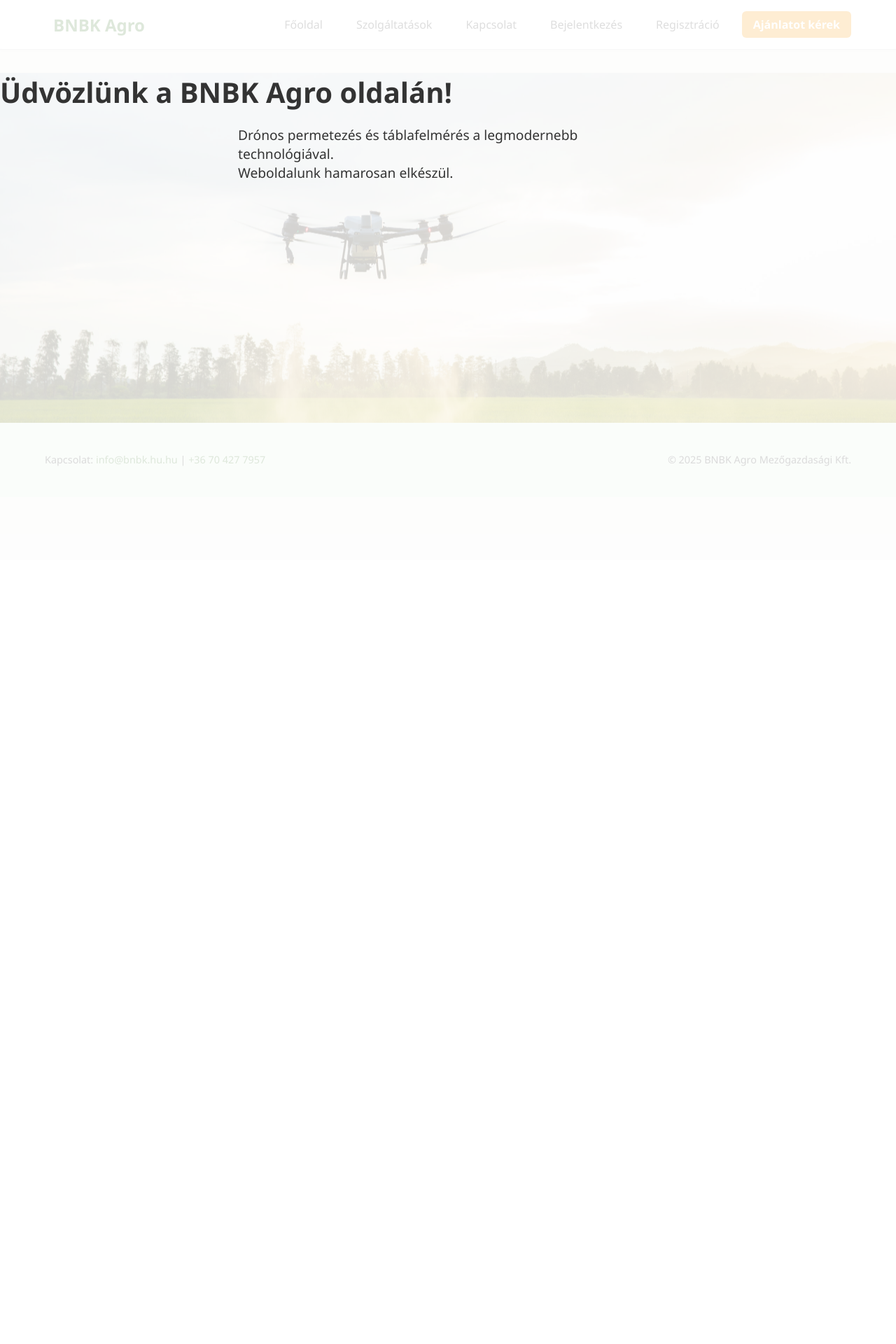
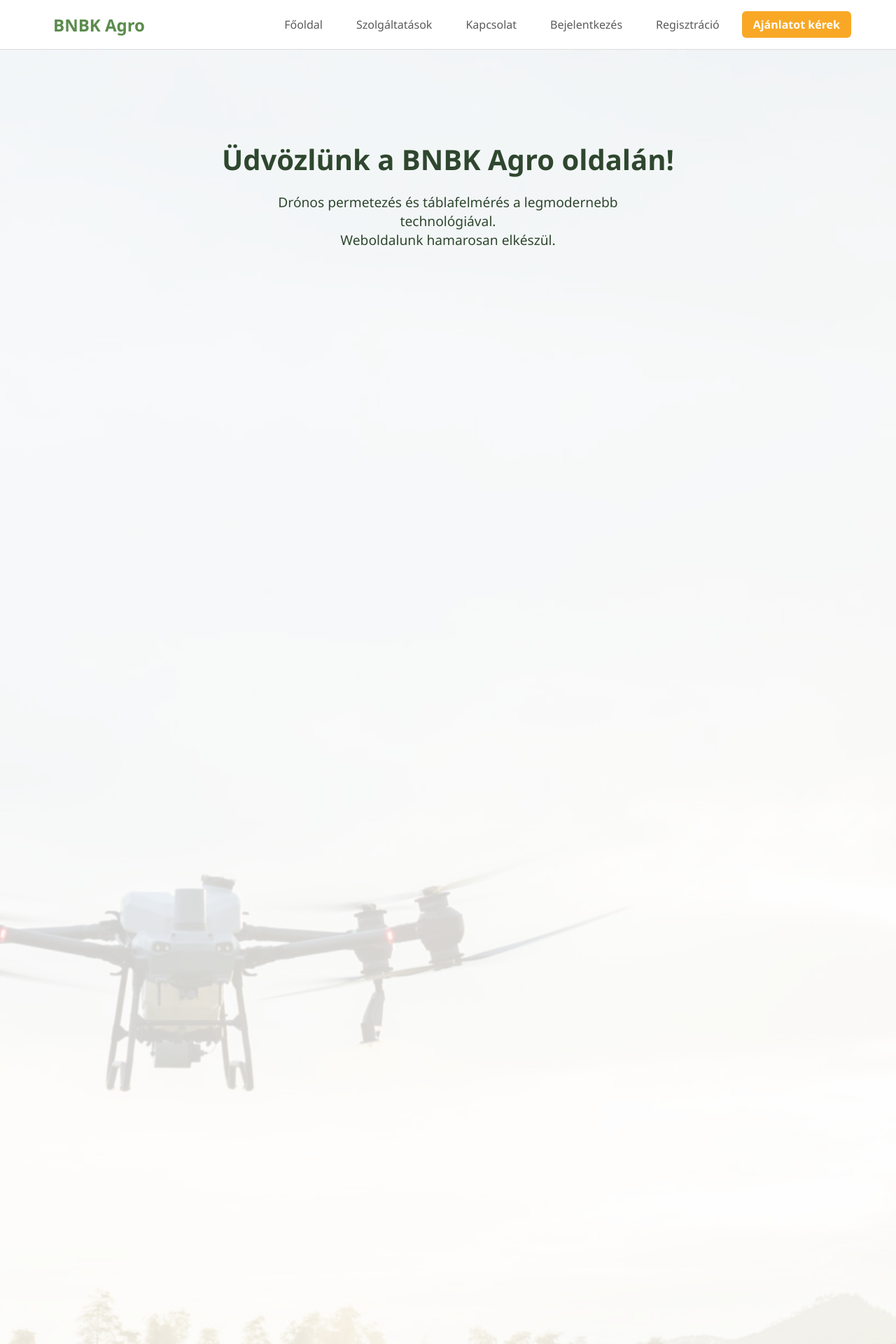
Before and after one commit to ChefBrowni/bnagrowebpublic, a PHP site: page / in a window 1280 px wide. Shown: the top 1920 px of the page at 70% size. Before the commit the page ends 666 px from the top, so only its background shows below. Run offline with PHP 8.4, Linux system fonts and the light colour scheme; some libraries are stand-ins or nearby versions.

Commit message:
Update style.css

```diff
--- a/style/style.css
+++ b/style/style.css
@@ -58,10 +58,14 @@ nav a.cta {
 }
 
 .hero {
-  background-image: url("../images/t50drone1.jpg");
+  background-image: url(../images/t50drone1.jpg);
   background-size: cover;
   background-position: center;
-  height: 500px;
+  padding: 6em 2em;
+  text-align: center;
+  color: #2e472e;
+  position: relative;
+  height: 2500px;
 }
 
 
```
